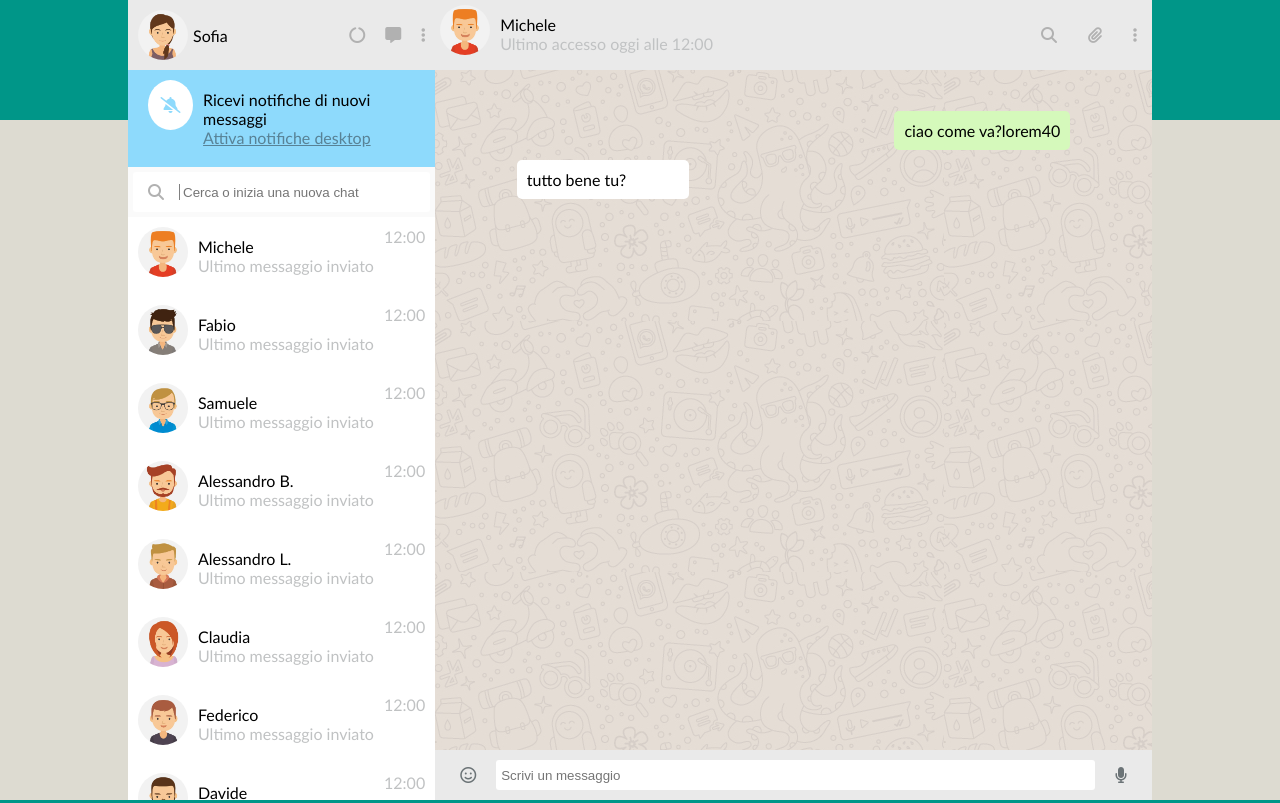
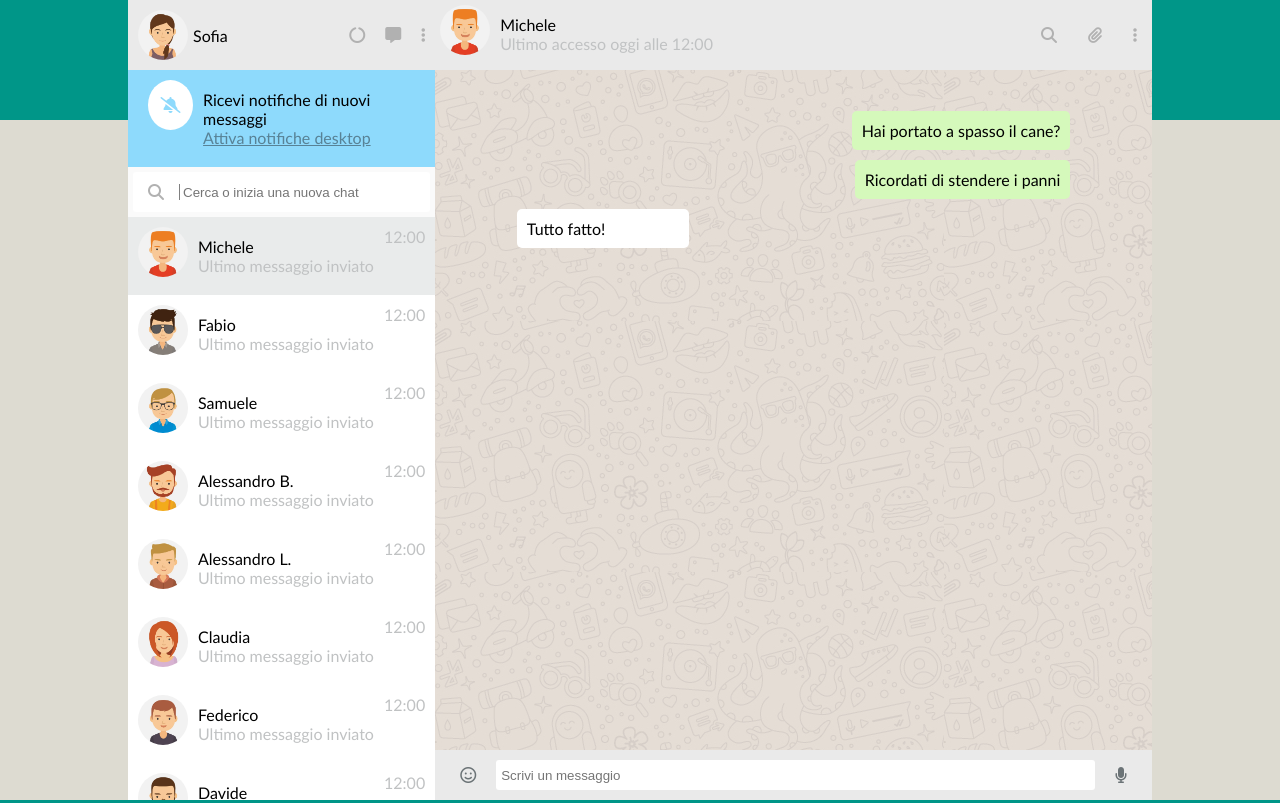
Before and after one commit to RiccardoBeca/vue-boolzapp, a plain HTML site: page index.html in a window 1280 px wide. Drawn offline with nearby package versions, Linux system fonts and the light colour scheme.

Commit message:
visualizzazione msg dinamici

```diff
--- a/contacts-boolzapp.js
+++ b/contacts-boolzapp.js
@@ -1,5 +1,26 @@
 
 
+
+ /*
+ Milestone 1
+Replica della grafica con la possibilità di avere messaggi scritti dall’utente (verdi) e dall’interlocutore (bianco) assegnando due classi CSS diverse
+Visualizzazione dinamica della lista contatti: tramite la direttiva v-for, visualizzare nome e immagine di ogni contatto
+
+Milestone 2
+Visualizzazione dinamica dei messaggi: tramite la direttiva v-for, visualizzare tutti i messaggi relativi al contatto attivo all’interno del pannello della conversazione
+Click sul contatto mostra la conversazione del contatto cliccato
+
+Milestone 3
+Aggiunta di un messaggio: l’utente scrive un testo nella parte bassa e digitando “enter” il testo viene aggiunto al thread sopra, come messaggio verde
+Risposta dall’interlocutore: ad ogni inserimento di un messaggio, l’utente riceverà un “ok” come risposta, che apparirà dopo 1 secondo.
+
+Milestone 4
+Ricerca utenti: scrivendo qualcosa nell’input a sinistra, vengono visualizzati solo i contatti il cui nome contiene le lettere inserite (es, Marco, Matteo Martina -> Scrivo “mar” rimangono solo Marco e Martina)
+
+Milestone 5 - opzionale
+Cancella messaggio: cliccando sul messaggio appare un menu a tendina che permette di cancellare il messaggio selezionato
+Visualizzazione ora e ultimo messaggio inviato/ricevuto nella lista dei contatti
+ */
 
 const app=  new Vue({
 
@@ -169,7 +190,13 @@
                     }
                 ],
             }
-        ]
+        ],
+        activeContact: 0,
+    },
+    methods: {
+        log(activeContact){
 
-    }
+            console.log(this.activeContact)
+        },
+    },
 })
--- a/index.html
+++ b/index.html
@@ -46,7 +46,11 @@
           <input type="text" placeholder="Cerca o inizia una nuova chat">
         </div>
         <div class="all-chats">
-          <div v-for="(contact, index) in contacts" class="contact-chat-card">
+          <div
+           v-for="(contact, index) in contacts"
+           @click="activeContact = index"
+           :class="{'active' : activeContact === index}"
+            class="contact-chat-card">
             <img :src="`img/avatar${contact.avatar}.jpg`" :alt="contact.name">
             <div class="text-wrapper">
               <p>{{contact.name}}</p>
@@ -74,11 +78,11 @@
         </div>
         <div class="current-chat">
           <div class="message-wrapper">
-            <div class="message sent">
-              <p>ciao come va?lorem40</p>
-            </div>
-            <div class="message received">
-              <p>tutto bene tu?</p>
+            <div
+            v-for="messaggio in contacts[activeContact].messages"
+            :class="messaggio.status"
+            class="message">
+              <p>{{messaggio.message}}</p>
             </div>
           </div>
           <div class="selected-chat-btm">
--- a/style.css
+++ b/style.css
@@ -24,9 +24,9 @@
   min-height: 100px;
 }
 
-/* .background-container {
-  position: relative;
-} */
+.active {
+  background-color:rgb(233, 235, 235);
+}
 
 .background-top {
   background-color: rgb(0, 150, 136);
```
